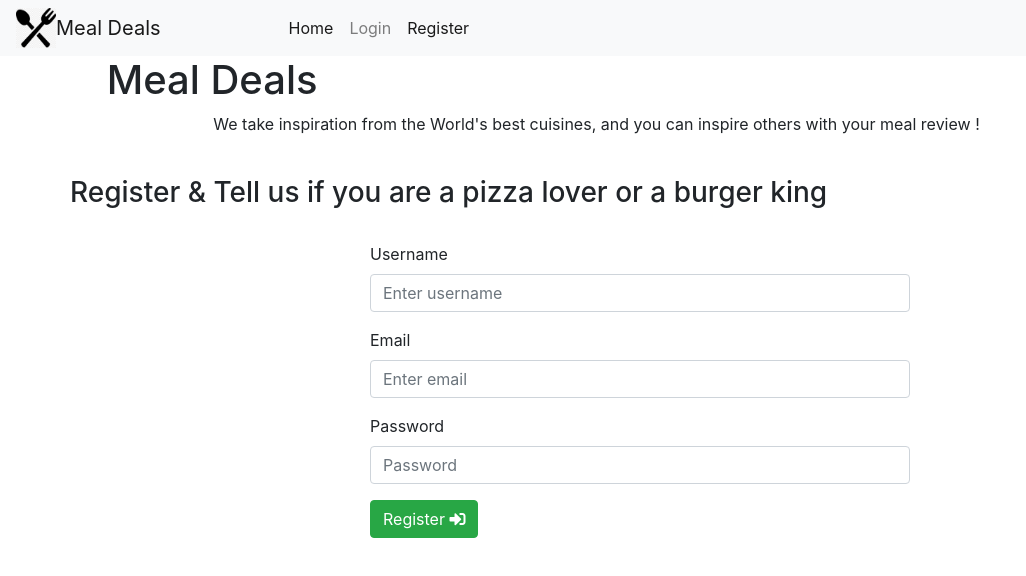
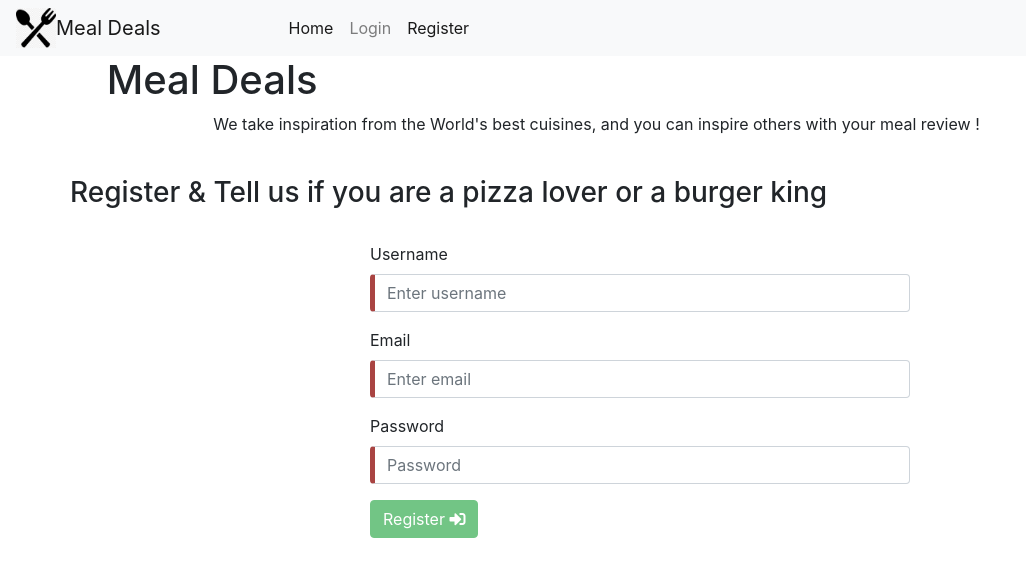
Before and after one commit to Bafarouk/AngularProjectFarouk, an Angular app: page /register in a window 1280 px wide. Shown: the top 576 px of the page, without its empty margins (0-1026 px from the left). Built offline with nearby package versions, Linux system fonts and the light colour scheme.

Commit message:
Authentication 1.0.2

```diff
--- a/src/app/auth/auth.module.ts
+++ b/src/app/auth/auth.module.ts
@@ -1,5 +1,6 @@
 import { NgModule } from '@angular/core';
 import { CommonModule } from '@angular/common';
+import { FormsModule } from '@angular/forms';
 
 import { AuthRoutingModule } from './auth-routing.module';
 import { LoginComponent } from './components/login/login.component';
@@ -10,7 +11,8 @@ import { RegisterComponent } from './components/register/register.component';
   declarations: [LoginComponent, RegisterComponent],
   imports: [
     CommonModule,
-    AuthRoutingModule
+    AuthRoutingModule,
+    FormsModule
   ],
   exports:[
     LoginComponent,
--- a/src/app/auth/components/login/login.component.html
+++ b/src/app/auth/components/login/login.component.html
@@ -1,10 +1,11 @@
 <div class="row">
     <div class="col-md-6 offset-md-3 mt-4">
         <h3>Login</h3>
-        <form>
+        <form #login="ngForm" (ngSubmit)="onSubmit(login)">
             <div class="form-group">
               <label for="loginUsername">Username</label>
               <input type="text"
+              name="username" ngModel required #username="ngModel"
                class="form-control"
                 id="loginUsername"
                 placeholder="Enter username">
@@ -12,11 +13,12 @@
             <div class="form-group">
               <label for="loginPassword">Password</label>
               <input type="password"
+              name="password" ngModel required #password="ngModel"
                class="form-control"
                id="loginPassword"
                placeholder="Password">
             </div>
-            <button type="submit" class="btn btn-success">Login <i class="fas fa-sign-in-alt"></i></button>
+            <button type="submit" class="btn btn-success" [disabled]="login.invalid" >Login <i class="fas fa-sign-in-alt"></i></button>
           </form>
     </div>
 </div>
--- a/src/app/auth/components/login/login.component.ts
+++ b/src/app/auth/components/login/login.component.ts
@@ -1,4 +1,5 @@
 import { Component, OnInit } from '@angular/core';
+import { NgForm } from '@angular/forms';
 
 @Component({
   selector: 'app-login',
@@ -12,4 +13,9 @@ export class LoginComponent implements OnInit {
   ngOnInit(): void {
   }
 
+
+  onSubmit(f: NgForm) {
+    console.log(f.value);  // { username: '', password: '' }
+    console.log(f.valid);  // false
+  }
 }
--- a/src/app/auth/components/register/register.component.html
+++ b/src/app/auth/components/register/register.component.html
@@ -2,10 +2,15 @@
     <h3 class="mt-4">Register & Tell us if you are a pizza lover or a burger king </h3>
     <div class="col-md-6 offset-md-3 mt-4">
 
-        <form>
+        <form #register="ngForm"
+        (ngSubmit)="onSubmit(register)">
             <div class="form-group">
                 <label for="registerUsername">Username</label>
                 <input type="text"
+                        name="username"
+                       ngModel
+                       required
+                       #username="ngModel"
                        class="form-control"
                        id="registerUsername"
                        placeholder="Enter username">
@@ -13,6 +18,10 @@
             <div class="form-group">
                 <label for="registerEmail">Email</label>
                 <input type="email"
+                       name="email"
+                       ngModel
+                       required
+                       #email="ngModel"
                        class="form-control"
                        id="registerEmail"
                        placeholder="Enter email">
@@ -20,12 +29,16 @@
             <div class="form-group">
                 <label for="registerPassword">Password</label>
                 <input type="password"
+                        name="password"
+                        ngModel
+                        required
+                        #password="ngModel"
                        class="form-control"
                        id="registerPassword"
                        placeholder="Password">
             </div>
             <button type="submit"
-                    class="btn btn-success">Register <i class="fas fa-sign-in-alt"></i></button>
+                    class="btn btn-success" [disabled]="register.invalid">Register <i class="fas fa-sign-in-alt"></i></button>
         </form>
     </div>
 </div>
--- a/src/app/auth/components/register/register.component.ts
+++ b/src/app/auth/components/register/register.component.ts
@@ -1,4 +1,5 @@
 import { Component, OnInit } from '@angular/core';
+import { NgForm } from '@angular/forms';
 
 @Component({
   selector: 'app-register',
@@ -12,4 +13,9 @@ export class RegisterComponent implements OnInit {
   ngOnInit(): void {
   }
 
+  onSubmit(register: NgForm) {
+    console.log(register.value);  // { username: '',email: '', password: '' }
+    console.log(register.valid);  // false
+  }
+
 }
--- a/src/styles.css
+++ b/src/styles.css
@@ -3,3 +3,11 @@
 @import '../node_modules/@fortawesome/fontawesome-free/css/fontawesome.min.css';
 @import '../node_modules/@fortawesome/fontawesome-free/css/fontawesome.css';
 @import '../node_modules/@fortawesome/fontawesome-free/css/solid.min.css';
+
+.ng-valid[required], .ng-valid.required  {
+    border-left: 5px solid #42A948; /* green */
+  }
+
+  .ng-invalid:not(form)  {
+    border-left: 5px solid #a94442; /* red */
+  }
```
